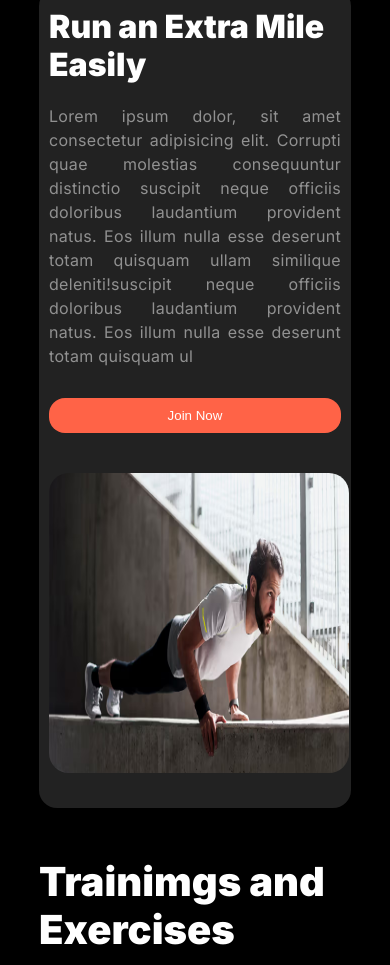
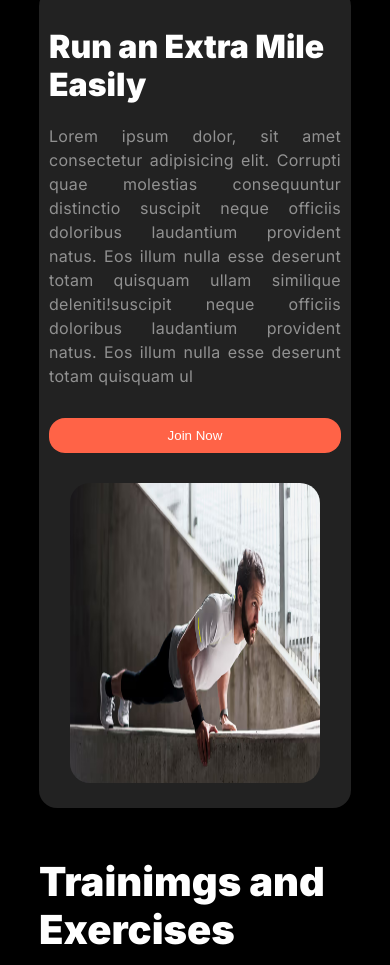
Before and after one commit to MamunHossain1999/assignment-2, a plain HTML site: page index.html in a window 390 px wide. Shown: the part 2851-3816 px from the top of the page. Drawn offline with Linux system fonts and the light colour scheme.

Commit message:
added img

```diff
--- a/mobile.css
+++ b/mobile.css
@@ -92,14 +92,15 @@
     .description{
         flex-direction: column;
         width: 100%;
+        margin: 0 auto;
         height: 820px;
         margin-top: 40px;
         padding: 20px 10px 20px 10px;
 
     }
     .card1{
-        width: 100%;
-        margin: 0 auto;
+       max-width: 100%;
+        margin-left: 0px;
 
     }
     .head{
@@ -122,12 +123,14 @@
     .card2{
         max-width: 100%;
         margin: 0 auto;
-        margin-top: 40px;
     }
-    .card2 .image{
-        max-width: 300px;
-        height: 300px;
+    .image{
+        width: 300px;
+        margin-top: 30px;
     }
+
+
+
     /* training section style start here */
     .traning-section{
         width: 100%;
--- a/style.css
+++ b/style.css
@@ -290,7 +290,7 @@ button:hover{
     background: rgb(34, 34, 34);
 }
 .card1{
-    width: 60%;
+    max-width: 60%;
     margin-left: 40px;
     margin-top: 20px;
 
@@ -325,18 +325,15 @@ button:hover{
     color: white;
 }
 .card2{
-    max-width: 366px;
-    height: 400px;
-    margin: 0 auto;
-    margin-top: 25px;
+    max-width: 20%;
+    margin-left: 180px;
+    margin-top: 45px;
 }
 .image{
-    width: 300px;
-    height: 350px;
+    max-width: 250px;
+    height: 300px;
     border-radius: 20px;
-
 }
-
 
 /* traning section style start here */
    .traning-section{
```
Also changed, not shown: index.html (line endings or trailing spaces).
